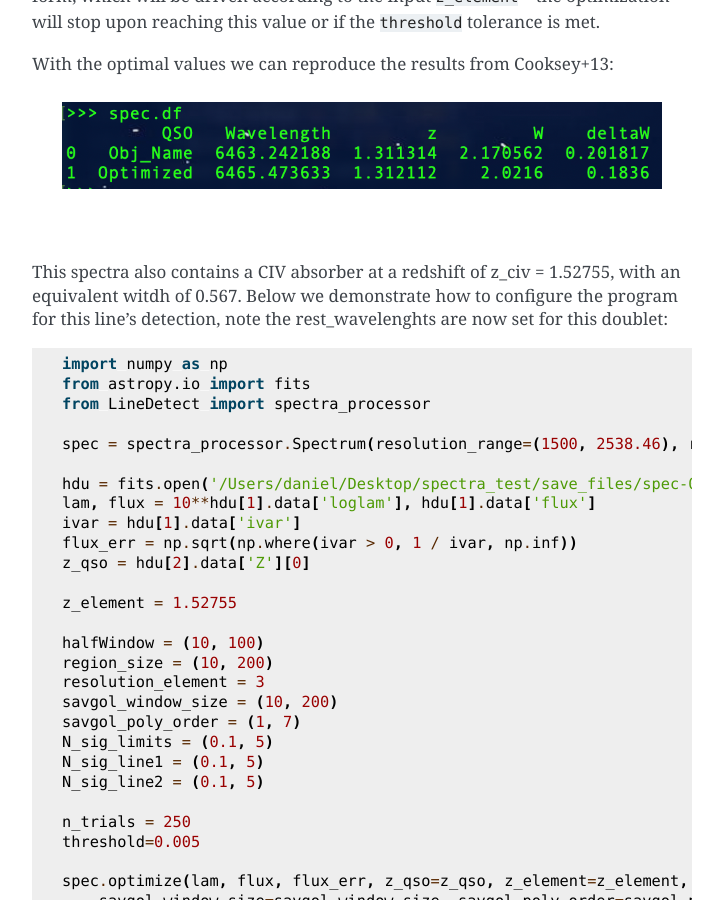
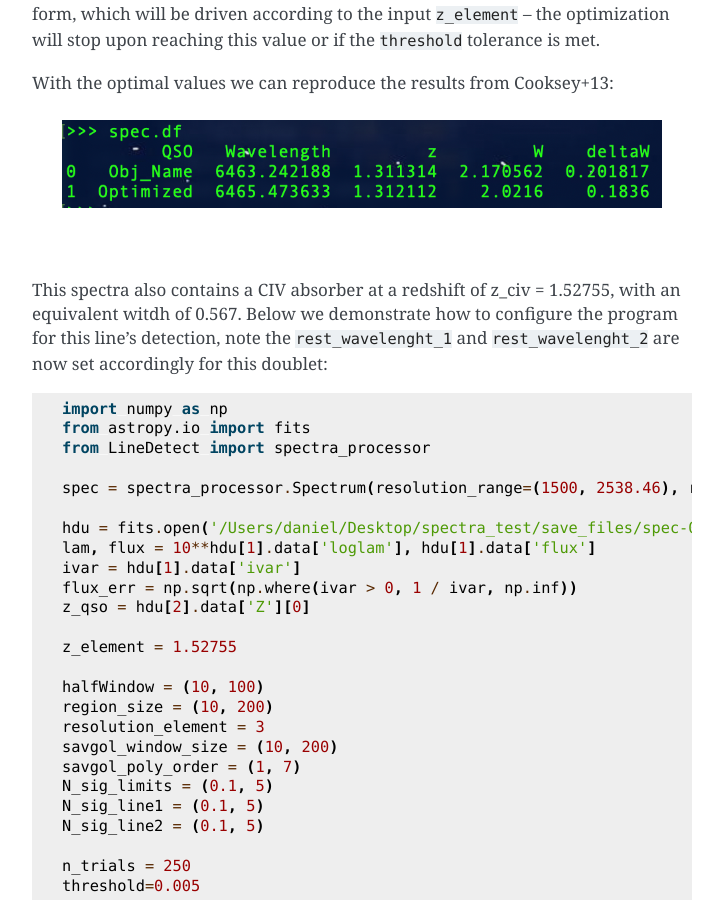
Before and after one commit to Professor-G/LineDetect, a Sphinx documentation site: the page built from docs/source/Examples.rst, in a window 1280 px wide and 900 px high, scrolled down 2870 px. Shown: the whole window, without its empty margins (388-1111 px from the left). Built offline with Sphinx 7.4.7, drawn with Linux system fonts in a browser that asks for light colours; pages that are not in the unit, such as notebooks, are missing from menus.

Commit message:
updated example page

```diff
--- a/docs/source/Examples.rst
+++ b/docs/source/Examples.rst
@@ -93,7 +93,7 @@ With the optimal values we can reproduce the results from Cooksey+13:
     :class: with-shadow with-border
     :width: 600px
 |
-This spectra also contains a CIV absorber at a redshift of z_civ = 1.52755, with an equivalent witdh of 0.567. Below we demonstrate how to configure the program for this line's detection, note the rest_wavelenghts are now set for this doublet:
+This spectra also contains a CIV absorber at a redshift of z_civ = 1.52755, with an equivalent witdh of 0.567. Below we demonstrate how to configure the program for this line's detection, note the ``rest_wavelenght_1`` and ``rest_wavelenght_2`` are now set accordingly for this doublet:
 
 .. code-block:: python
 
```
Also changed, not shown: docs/source/_static/example_fig1.png, docs/source/_static/example_fig3.png.
